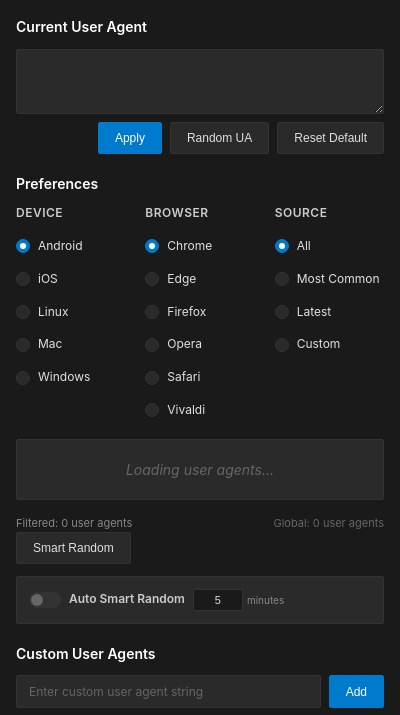
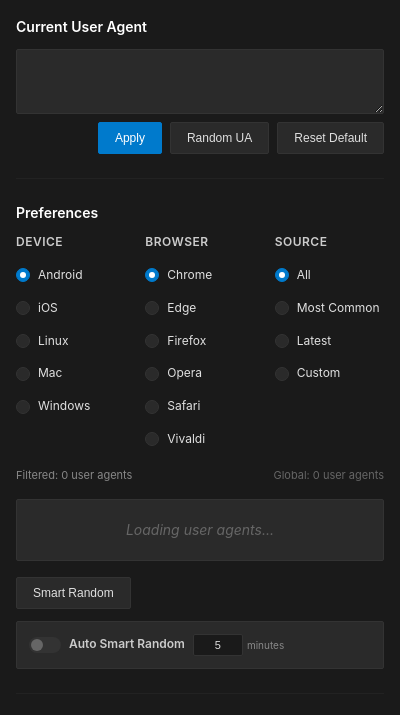
Before and after one commit to ShrekBytes/unga-bunga-User-Agent, a browser extension: page popup.html in a window 400 px wide. Shown: the part 61-776 px from the top of the page. Drawn offline with Linux system fonts and the light colour scheme.

Commit message:
ui enhanced

```diff
--- a/popup.css
+++ b/popup.css
@@ -592,3 +592,11 @@ input:checked + .slider:before {
   background: #2a2a2a;
   margin-top: 12px;
 }
+
+.divider {
+  border: none;
+  border-top: 1px solid #222;
+  margin: 24px 0 24px 0;
+  height: 0;
+  background: none;
+}
--- a/popup.html
+++ b/popup.html
@@ -30,6 +30,8 @@
         </div>
       </div>
     </div>
+
+    <hr class="divider"/>
 
     <div class="section">
       <h2>Preferences</h2>
@@ -110,12 +112,12 @@
           </div>
         </div>
       </div>
-      <div class="user-agent-list" id="uaList">
-        <div class="loading">Loading user agents...</div>
-      </div>
       <div class="user-agent-count" id="uaCount">
         <span>Filtered: 0 user agents</span>
         <span class="global-count">Global: 0 user agents</span>
+      </div>
+      <div class="user-agent-list" id="uaList">
+        <div class="loading">Loading user agents...</div>
       </div>
       <div class="preference-actions">
         <button id="smartRandomBtn" class="btn btn-secondary">Smart Random</button>
@@ -135,6 +137,8 @@
       </div>
     </div>
 
+    <hr class="divider"/>
+
     <div class="section">
       <h2>Custom User Agents</h2>
       <div class="input-group">
@@ -146,6 +150,8 @@
       </div>
     </div>
 
+    <hr class="divider"/>
+
     <div class="section">
       <button id="updateBtn" class="btn btn-secondary" style="width: 100%;">Update User Agents</button>
     </div>
```
